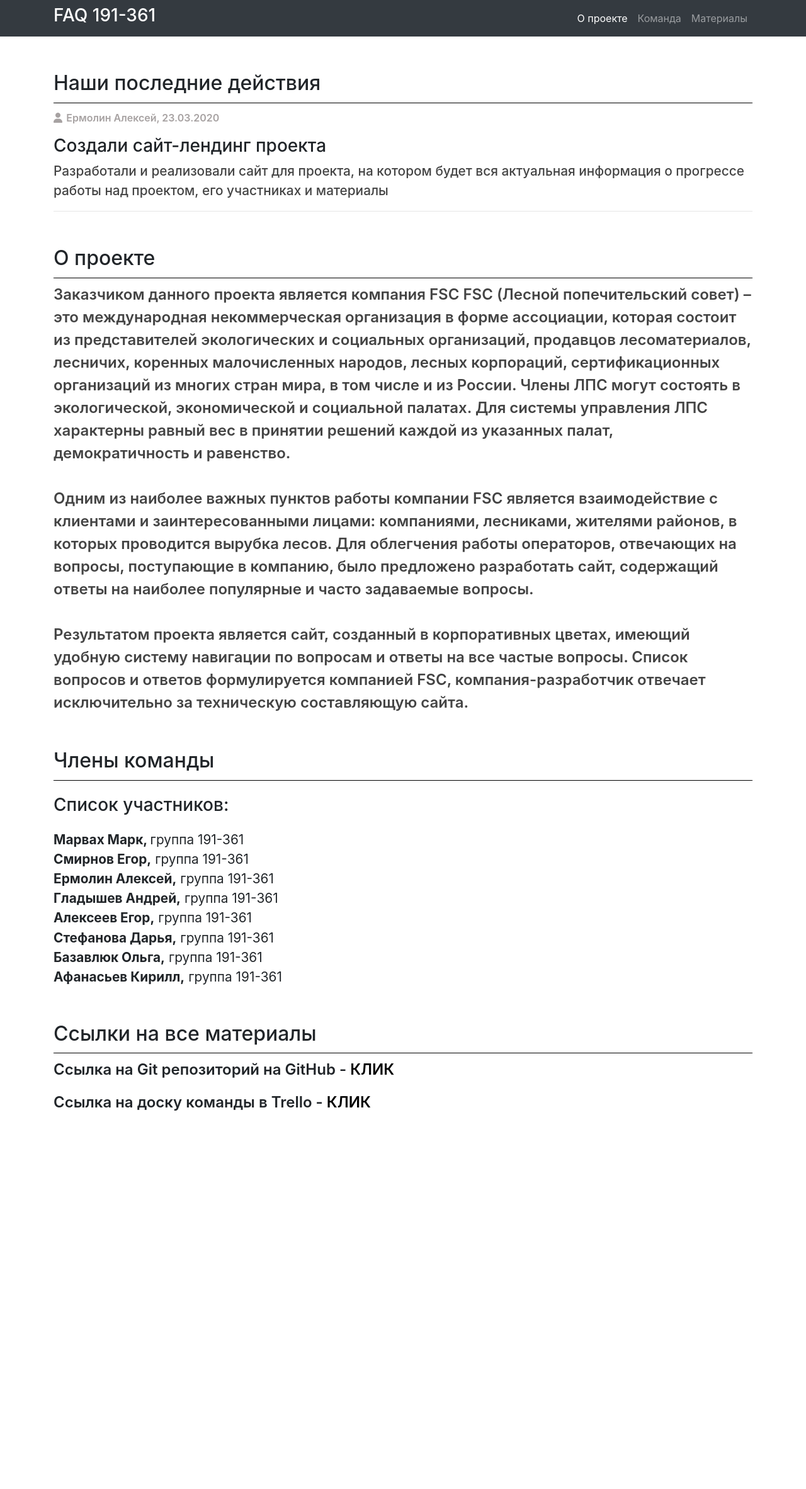
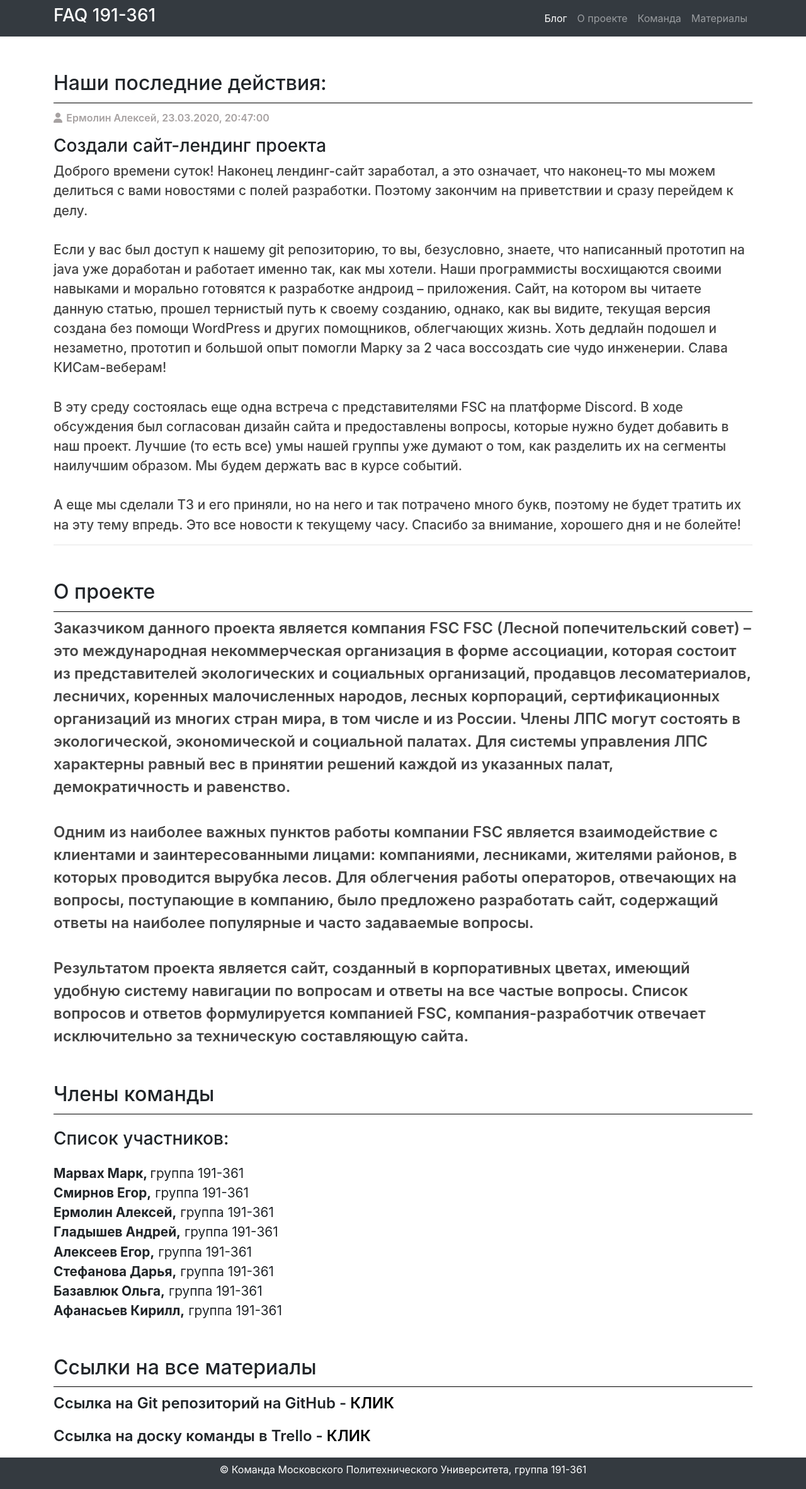
Before and after one commit to mmarvakh/PAPolytech, a PHP site: page /site/index.html in a window 1280 px wide. Shown: the whole page at 63% size. Before the commit the page ends 1764 px from the top, so only its background shows below. Run offline with PHP 8.4, Linux system fonts and the light colour scheme; some libraries are stand-ins or nearby versions.

Commit message:
Добавлена обновлённая статья и футер

```diff
--- a/site/css/style.css
+++ b/site/css/style.css
@@ -81,3 +81,18 @@ ul span {
 #links a:hover::before {
     transform: scaleX(1) !important;
 }
+
+footer {
+    height: 50px;
+    width: 100%;
+    background-color: #343a40;
+}
+
+footer p {
+    color: #fff;
+    font-size: 1rem;
+    font-weight: normal;
+    text-align: center;
+    margin: auto 0;
+    padding-top: 0.5% !important;
+}
--- a/site/index.html
+++ b/site/index.html
@@ -18,7 +18,8 @@
                 data-target="#navbarResponsive"><span class="navbar-toggler-icon"></span> </button>
             <div class="collapse navbar-collapse" id="navbarResponsive">
                 <ul class="navbar-nav ml-auto">
-                    <li class="nav-item"> <a href="#about-project" class="nav-link active">О проекте</a> </li>
+                    <li class="nav-item"> <a href="#our-last-actions" class="nav-link active">Блог</a> </li>
+                    <li class="nav-item"> <a href="#about-project" class="nav-link">О проекте</a> </li>
                     <li class="nav-item"> <a href="#about-team" class="nav-link">Команда</a> </li>
                     <li class="nav-item"> <a href="#links" class="nav-link">Материалы</a> </li>
                 </ul>
@@ -45,17 +46,22 @@
             });
     </script>
     <section class="container padding" id="our-last-actions">
-        <h2>Наши последние действия</h2>
+        <h2>Наши последние действия:</h2>
         <!--Начало блока со статьёй-->
         <div class="cards-in-blog">
             <p><i class="fas fa-user" style="padding-right: 0.2%;"></i>
-                Ермолин Алексей, 23.03.2020
+                Ермолин Алексей, 23.03.2020, 20:47:00
             </p>
             <h3>
                 Создали сайт-лендинг проекта
             </h3>
             <span>
-                Разработали и реализовали сайт для проекта, на котором будет вся актуальная информация о прогрессе работы над проектом, его участниках и материалы
+                Доброго времени суток! Наконец лендинг-сайт заработал, а это означает, что наконец-то мы можем делиться с вами новостями с полей разработки. Поэтому закончим на приветствии и сразу перейдем к делу. <br><br>
+                Если у вас был доступ к нашему git репозиторию, то вы, безусловно, знаете, что написанный прототип на java уже доработан и работает именно так, как мы хотели. Наши программисты восхищаются своими навыками и морально готовятся к разработке андроид – приложения.
+                Сайт, на котором вы читаете данную статью, прошел тернистый путь к своему созданию, однако, как вы видите, текущая версия создана без помощи WordPress и других помощников, облегчающих жизнь. Хоть дедлайн подошел и незаметно, прототип и большой опыт помогли Марку за 2 часа воссоздать сие чудо инженерии. Слава КИСам-веберам! <br><br>
+                В эту среду состоялась еще одна встреча с представителями FSC на платформе Discord. В ходе обсуждения был согласован дизайн сайта и предоставлены вопросы, которые нужно будет добавить в наш проект. Лучшие (то есть все) умы нашей группы уже думают о том, как разделить их на сегменты наилучшим образом. Мы будем держать вас в курсе событий. <br><br>
+                А еще мы сделали ТЗ и его приняли, но на него и так потрачено много букв, поэтому не будет тратить их на эту тему впредь.
+                Это все новости к текущему часу. Спасибо за внимание, хорошего дня и не болейте!
             </span>
             <hr>
         </div>
@@ -88,5 +94,8 @@
         <p class="link">Ссылка на Git репозиторий на GitHub - <a href="https://github.com/mmarvakh/PAPolytech/tree/master" target="_blank">КЛИК</a></p>
         <p class="link">Ссылка на доску команды в Trello - <a href="https://trello.com/b/cOZl70tJ/%D0%BF%D1%80%D0%BE%D0%B5%D0%BA%D1%82-fsc" target="_blank">КЛИК</a></p>
     </section>
+    <footer class="padding">
+        <p>&copy; Команда Московского Политехнического Университета, группа 191-361</p>
+    </footer>
 </body>
 </html>
```
Also changed, not shown: site/img/favicon.ico (added).
